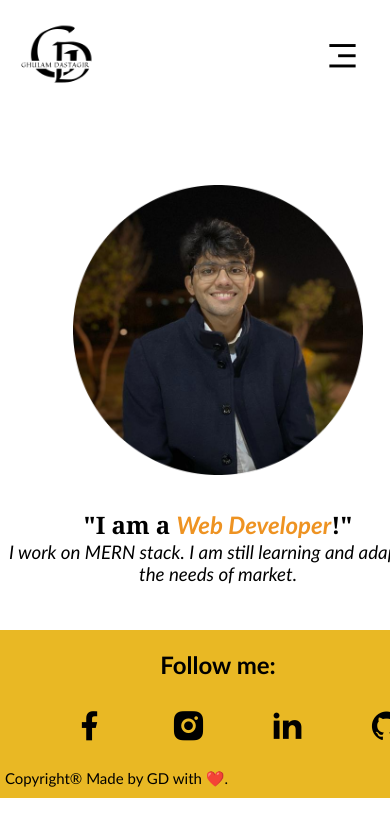
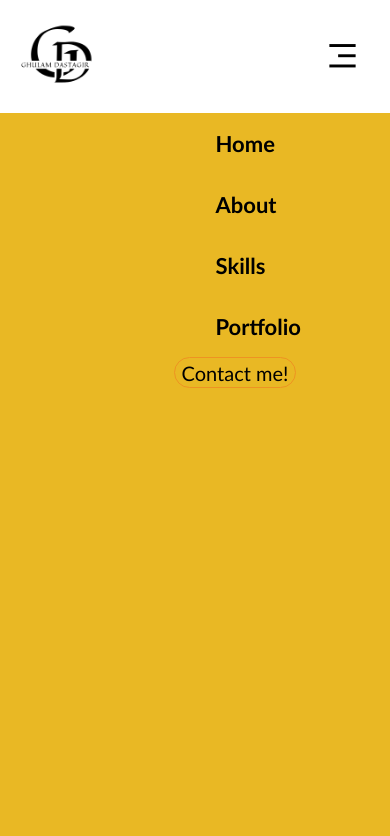
Before and after one commit to Jeedeexyz/Portfolio_HTML-CSS-JS, a plain HTML site: page index.html in a window 390 px wide. Both pictures are taken after a click on the icon 342 px from the left and 55 px from the top of the page. Shown: the top 836 px of the page. Drawn offline with nearby package versions, Linux system fonts and the light colour scheme.

Commit message:
resolved nav bar issue and added js event listener

```diff
--- a/index.html
+++ b/index.html
@@ -14,7 +14,7 @@
       href="https://cdn.jsdelivr.net/npm/remixicon@3.5.0/fonts/remixicon.css"
       rel="stylesheet"
     />
-
+    <script src="/resources/js/index.js" defer></script>
   </head>
 
   <body>
@@ -29,7 +29,7 @@
        <a href="./contact.html"> <button src="./contact.html">Contact me!</button></a>
 
       </ul>
-      <i class="ri-menu-3-line menu"></i>
+      <i id="dropDown" class="ri-menu-3-line menu"></i>
 
     </div>
 
@@ -59,7 +59,7 @@
     </div>
 
   </div>
-  <script src="https://ajax.googleapis.com/ajax/libs/jquery/3.6.4/jquery.min.js"></script>
-  <script src="/resources/js/index.js"></script>
+
+
   </body>
 </html>
--- a/resources/css/mobile.css
+++ b/resources/css/mobile.css
@@ -24,18 +24,22 @@
 margin-right: 30px;
 }
 
+/* .navBar ul {
+    display: none;
+} */
 
-.navBar ul {
+  #nav {
     display: flex;
     flex-direction: column;
     position: fixed;
     height: 100vh;
     width: 100%;
     top: 113px;
-    left: 0;
+    left: -120%;
     text-align: center;
     background-color: #e9b824;
     font-size: 22px;
+    transition: all .25s;
 }
 .navBar li {
     display: block;
@@ -49,8 +53,8 @@ margin-right: 30px;
     width: 110%;
     font-size: 22px;
 }
-.navBar .hide{
-   display: none;
+ #nav.show {
+   left:0;
 }
 /* Intro section */
 
@@ -58,3 +62,12 @@ margin-right: 30px;
     top: 95px;
     margin-bottom: 70px;
 }
+/* footer section */
+.footer{
+    position: relative;
+    top: 150px;
+}
+
+
+
+/* About page */
--- a/resources/js/index.js
+++ b/resources/js/index.js
@@ -1,8 +1,13 @@
 
-$(".menu").click(()=>{
-    $("#nav").toggle("hide")
+
+const icon = document.querySelector("#dropDown")
+
+icon.addEventListener("click",()=>{
+    console.log("clicked")
+    document.querySelector("#nav").classList.toggle("show")
 })
 
-$("#nav li").click(()=>{
-    $("#nav").addClass("hide")
-})
+
+// $("#nav li").click(()=>{
+//     $("#nav").toggle("hide")
+// })
```
Also changed, not shown: about.html (+4 -5 lines), contact.html (+5 -4 lines), portfolio.html (+5 -4 lines), skills.html (+4 -4 lines).
